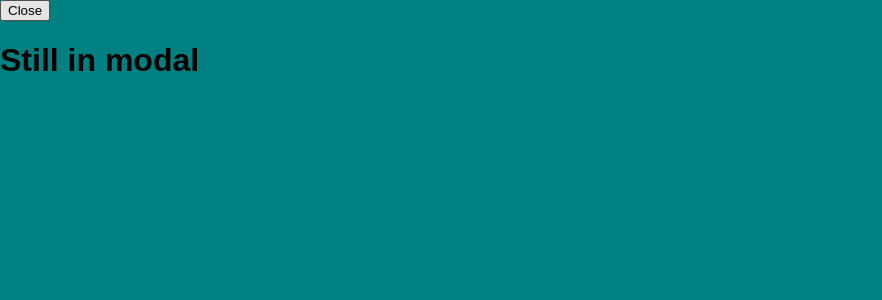
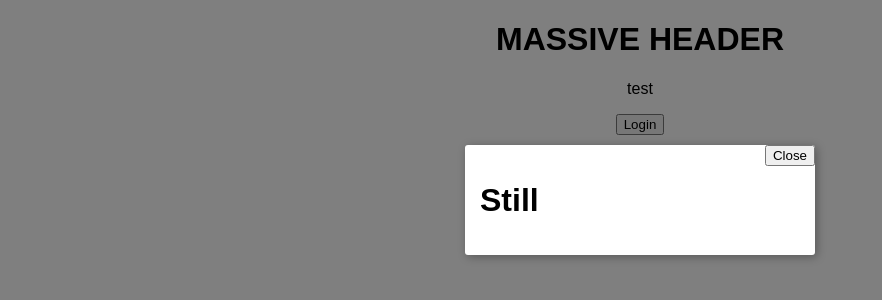
Before and after one commit to DavidThorpe71/transitions-tester, a React (Create React App) app: page / in a window 1280 px wide. Both pictures are taken after a click on the button "Login". Shown: the top 300 px of the page, without its empty margins (0-882 px from the left). Built offline with nearby package versions, Linux system fonts and the light colour scheme.

Commit message:
modal styles added

```diff
--- a/src/App.js
+++ b/src/App.js
@@ -8,14 +8,14 @@ class App extends Component {
   render() {
     return (
       <div className="App">
+        <h1>MASSIVE HEADER</h1>
         <p className="test">test</p>
-
         <Toggle>
           {({ on, toggle }) => (
             <Fragment>
               <button onClick={toggle}>Login</button>
               <Modal on={on} toggle={toggle}>
-                <h1>Still in modal</h1>
+                <h1>Still</h1>
               </Modal>
             </Fragment>
           )}
--- a/src/components/Modal.js
+++ b/src/components/Modal.js
@@ -9,10 +9,14 @@ class Modal extends Component {
       <Portal>
         {on &&
           <ModalWrapper>
-            <button onClick={toggle}>Close</button>
-            <div>
-              {children}
-            </div>
+            <ModalCard>
+              <CloseButton onClick={toggle}>Close</CloseButton>
+              <div>
+                {children}
+              </div>
+
+            </ModalCard>
+            <Background onClick={toggle} />
           </ModalWrapper>
         }
       </Portal>
@@ -26,6 +30,36 @@ const ModalWrapper = styled.div`
   left: 0;
   width: 100%;
   height: 100%;
-  background-color: teal;
-`
+  display: flex;
+  justify-content: center;
+  align-items: center;
+`;
+
+const ModalCard = styled.div`
+  position: relative;
+  background-color: white;
+  border-radius: 3px;
+  padding: 15px;
+  box-shadow: 2px 2px 10px rgba(0,0,0,0.3);
+  z-index: 10;
+  min-width: 320px;
+  margin-bottom: 400px;
+`;
+
+const CloseButton = styled.button`
+  position: absolute;
+  top: 0;
+  right: 0;
+`;
+
+const Background = styled.div`
+  position: absolute;
+  top: 0;
+  left: 0;
+  width: 100%;
+  height: 100%;
+  background-color: black;
+  opacity: 0.5;
+`;
+
 export default Modal;
```
